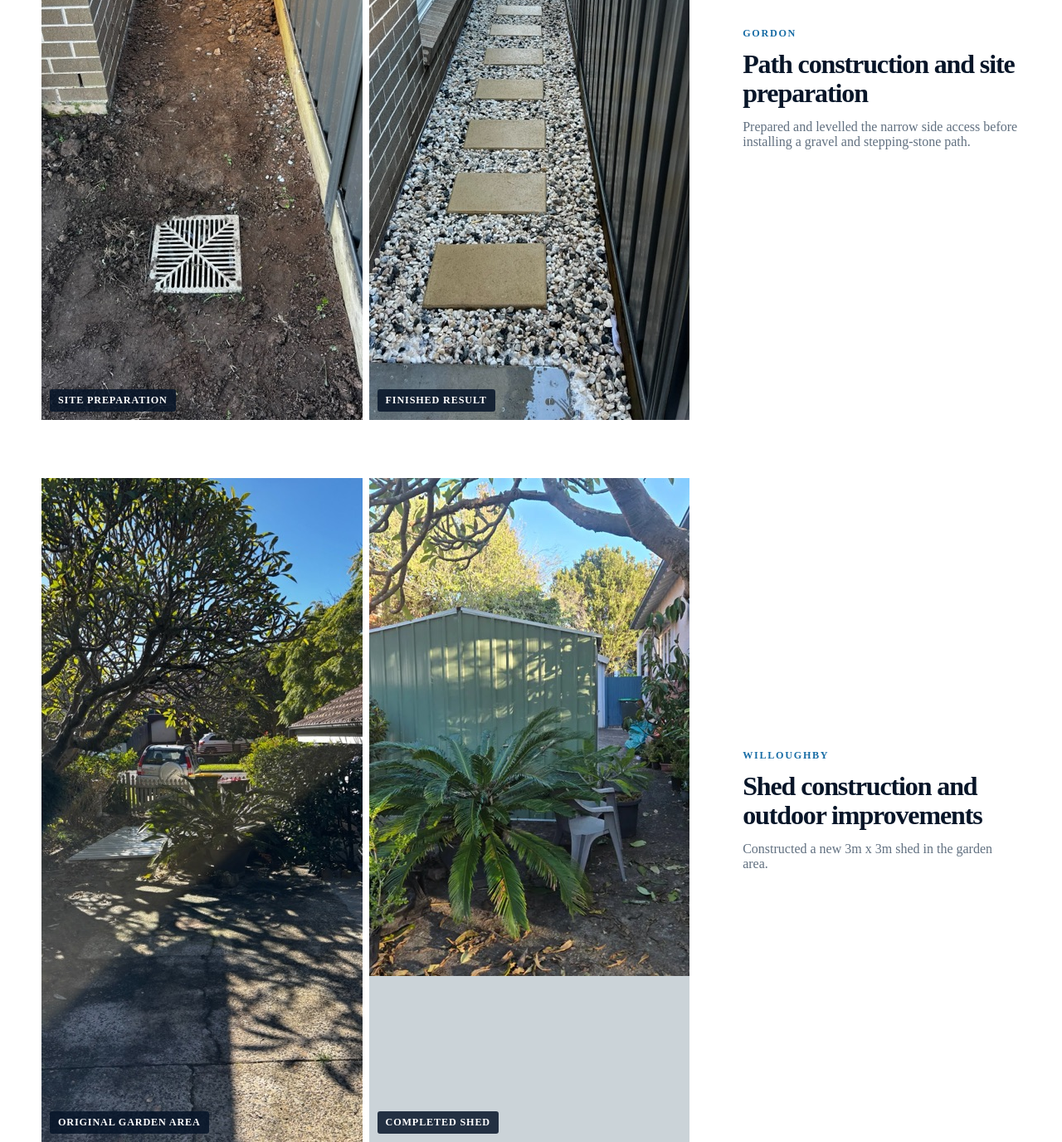
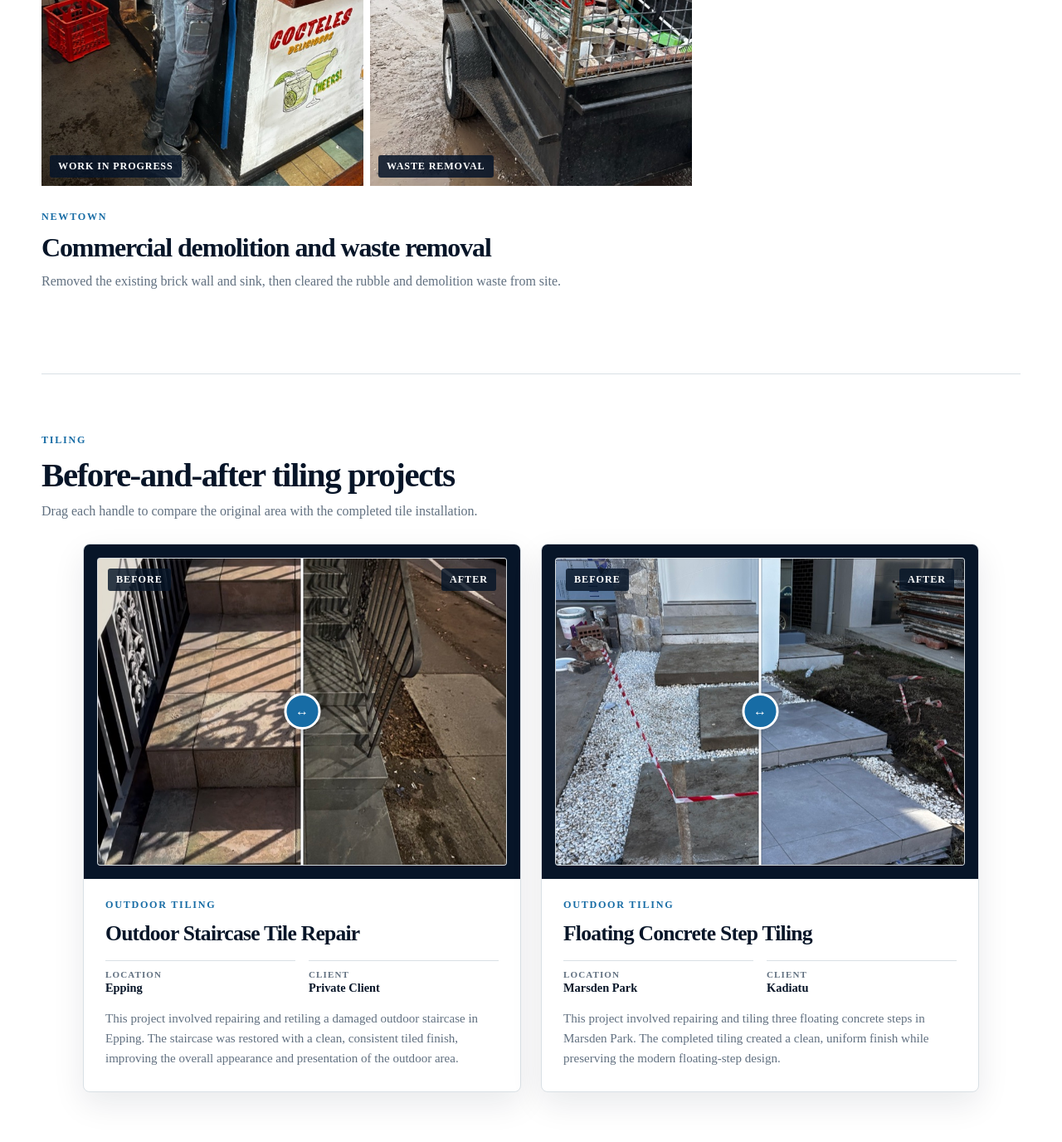
Before and after one commit to kpdprojectsau/folder-1, a plain HTML site: page index.html in a window 1280 px wide. Shown: the part 4222-5598 px from the top of the page at 83% size. Drawn offline with Linux system fonts and the light colour scheme.

Commit message:
Remove Duplicate Recent Job Entries

```diff
--- a/index.html
+++ b/index.html
@@ -184,20 +184,6 @@
         <div class="section-inner">
           <div class="section-heading"><p class="eyebrow">Recent jobs</p><h2 id="projects-title">Completed work around Sydney</h2><p>Real project stages, from site preparation to the finished result.</p></div>
           <div class="jobs-list">
-            <article class="job-card">
-              <div class="job-gallery">
-                <figure><img src="assets/projects/kpd-03-path-gordon/preparation-01-800.jpg" srcset="assets/projects/kpd-03-path-gordon/preparation-01-800.jpg 800w, assets/projects/kpd-03-path-gordon/preparation-01-1400.jpg 1400w" sizes="(max-width: 760px) 100vw, 34vw" alt="Excavated side access during preparation for a new path." width="600" height="800" loading="lazy"><figcaption>Site preparation</figcaption></figure>
-                <figure><img src="assets/projects/kpd-03-path-gordon/after-alternate-800.jpg" srcset="assets/projects/kpd-03-path-gordon/after-alternate-800.jpg 800w, assets/projects/kpd-03-path-gordon/after-alternate-1400.jpg 1400w" sizes="(max-width: 760px) 100vw, 34vw" alt="Completed gravel and stepping-stone path viewed from the opposite end." width="600" height="800" loading="lazy"><figcaption>Finished result</figcaption></figure>
-              </div>
-              <div class="job-copy"><p class="project-kicker">Gordon</p><h3>Path construction and site preparation</h3><p>Prepared and levelled the narrow side access before installing a gravel and stepping-stone path.</p></div>
-            </article>
-            <article class="job-card">
-              <div class="job-gallery">
-                <figure><img src="assets/projects/kpd-01-shed-willoughby/before-wide-800.jpg" srcset="assets/projects/kpd-01-shed-willoughby/before-wide-800.jpg 800w, assets/projects/kpd-01-shed-willoughby/before-wide-1400.jpg 1400w" sizes="(max-width: 760px) 100vw, 34vw" alt="Wide view of the Willoughby garden before shed construction." width="600" height="800" loading="lazy"><figcaption>Original garden area</figcaption></figure>
-                <figure><img src="assets/projects/kpd-01-shed-willoughby/after-primary-800.jpg" srcset="assets/projects/kpd-01-shed-willoughby/after-primary-800.jpg 800w, assets/projects/kpd-01-shed-willoughby/after-primary-1400.jpg 1400w" sizes="(max-width: 760px) 100vw, 34vw" alt="Completed green 3m by 3m shed in the Willoughby garden." width="800" height="600" loading="lazy"><figcaption>Completed shed</figcaption></figure>
-              </div>
-              <div class="job-copy"><p class="project-kicker">Willoughby</p><h3>Shed construction and outdoor improvements</h3><p>Constructed a new 3m x 3m shed in the garden area.</p></div>
-            </article>
             <article class="job-card job-card-demolition">
               <div class="job-gallery job-gallery-three">
                 <figure><img src="assets/projects/kpd-02-demolition-newtown/work-in-progress-01-800.jpg" srcset="assets/projects/kpd-02-demolition-newtown/work-in-progress-01-800.jpg 800w, assets/projects/kpd-02-demolition-newtown/work-in-progress-01-1400.jpg 1400w" sizes="(max-width: 760px) 100vw, 23vw" alt="KPD Projects worker dismantling an existing commercial counter." width="600" height="800" loading="lazy"><figcaption>Work in progress</figcaption></figure>
```
